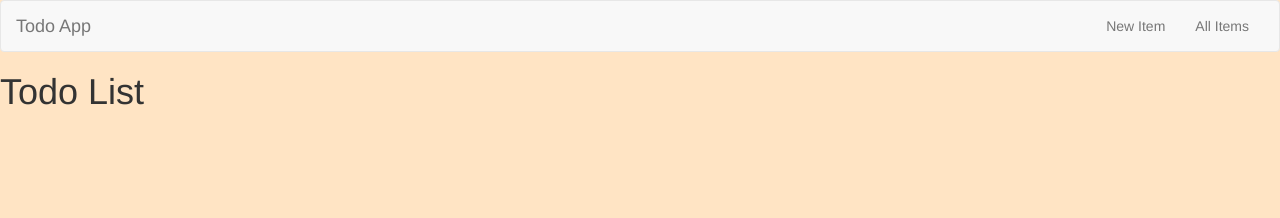
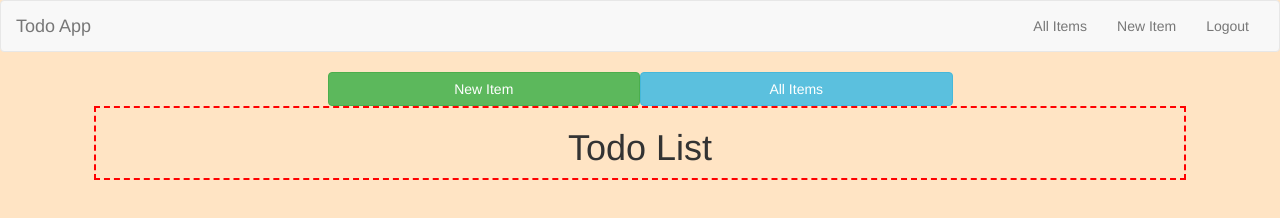
Before and after one commit to davidcramb/ng-todo-demo, a website: page index.html in a window 1280 px wide. Drawn offline with nearby package versions, Linux system fonts and the light colour scheme.

Commit message:
added show list view angular stuff

```diff
--- a/app/app.js
+++ b/app/app.js
@@ -1,9 +1,25 @@
 var app = angular.module("TodoApp", []);
 
 app.controller("NavCtrl", function($scope){
-  $scope.navItems = [{name: "All Items"}, {name: "New Item"}];
+  $scope.navItems = [{name: "Logout"}, {name: "New Item"} ,{name: "All Items"}];
 });
 //set up controller, inject variables using dollar-scope
 app.controller("TodoCtrl", function($scope) {
+
   $scope.welcome = "hello";
+  $scope.showListView = true;
+
+  $scope.newItem = function(){
+    console.log('New Item');
+    $scope.showListView = false
+  };
+  $scope.allItem = function() {
+    console.log('ALL');
+    $scope.showListView = true
+  };
+
+
+
+
+
 });
--- a/index.html
+++ b/index.html
@@ -29,9 +29,40 @@
     </div><!-- /.navbar-collapse -->
   </div><!-- /.container-fluid -->
 </nav>
-<div ng-controller="TodoCtrl">
-  <h1> Todo List</h1>
-</div>
+
+  <div ng-controller="TodoCtrl">
+    <div class="row">
+      <div class="col-xs-6 col-xs-offset-3">
+        <button class="col-xs-6 btn btn-success" ng-click="newItem()">New Item</button>
+        <button class="col-xs-6 btn btn-info" ng-click="allItem()">All Items</button>
+      </div>
+    </div>
+    <div class="row">
+      <div class="col-xs-10 col-xs-offset-1 main-container">
+        <div class="col-xs-12" ng-show="showListView">
+          <h1>Todo List</h1>
+        </div>
+        <div  class="col-xs-12" ng-show="!showListView">
+          <h1>New Todo</h1>
+        </div>
+      </div>
+    </div>
+
+
+
+
+
+
+
+
+  </div>
+
+
+
+
+
+
+
   <script type="text/javascript" src="lib/bower_components/jquery/dist/jquery.min.js"></script>
   <script type="text/javascript" src="lib/bower_components/bootstrap/dist/js/bootstrap.min.js"></script>
   <script type="text/javascript" src="lib/bower_components/angular/angular.min.js"></script>
--- a/styles/main.css
+++ b/styles/main.css
@@ -1,3 +1,8 @@
 body {
-  background-color: bisque;
-}
+  background-color: bisque; }
+
+h1 {
+  text-align: center; }
+
+.main-container {
+  border: 2px dashed red; }
```
Also changed, not shown: 1 other file.
